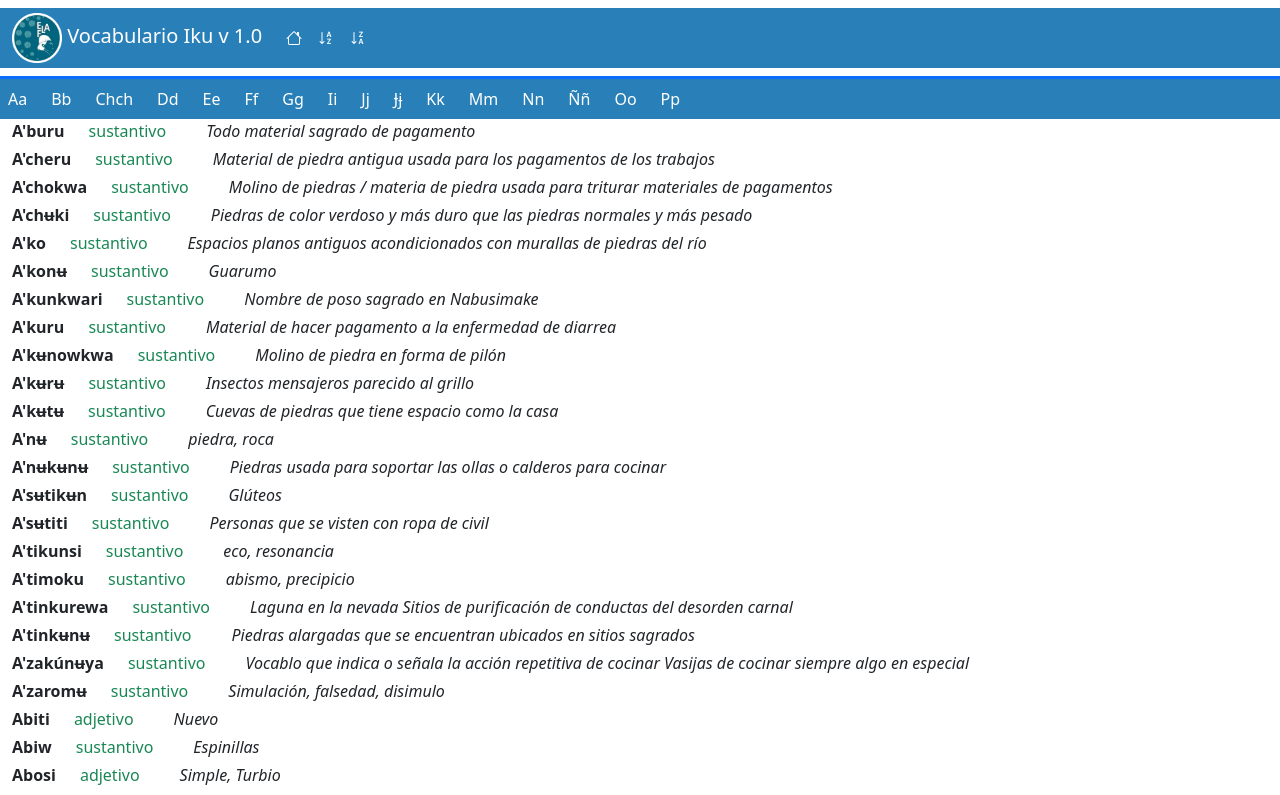
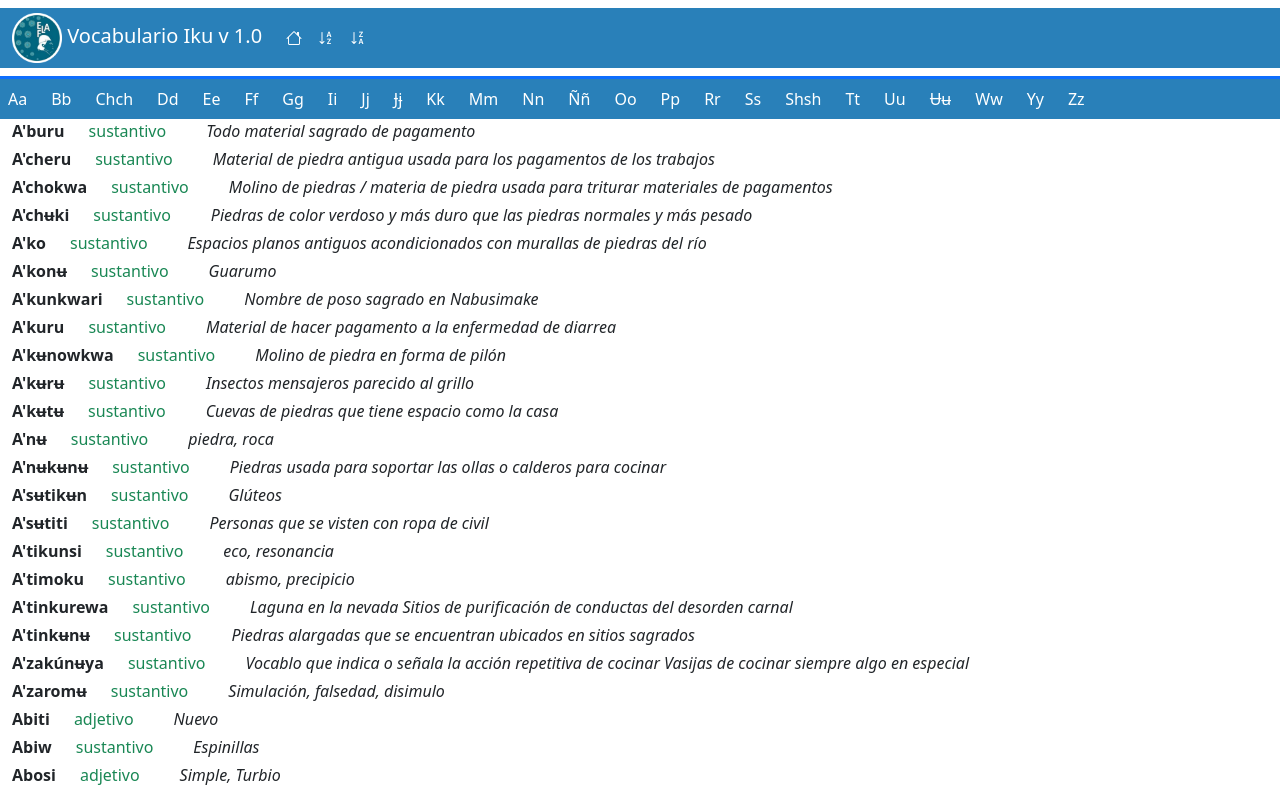
Before and after one commit to wilsonlargo/ikuvocabulario, a plain HTML site: page index.html in a window 1280 px wide. Shown: the top 795 px of the page. Drawn offline with nearby package versions, Linux system fonts and the light colour scheme.

Commit message:
Diccionario II

```diff
--- a/index.html
+++ b/index.html
@@ -133,7 +133,51 @@
                     Pp
                 </a>
             </div>
-
+            <div class="col-auto me-aut">
+                <a href="#" class="nav-link text-white" onclick="filtrar('R')">
+                    Rr
+                </a>
+            </div>
+            <div class="col-auto me-aut">
+                <a href="#" class="nav-link text-white" onclick="filtrar('S')">
+                    Ss
+                </a>
+            </div>
+            <div class="col-auto me-aut">
+                <a href="#" class="nav-link text-white" onclick="filtrar('Sh')">
+                    Shsh
+                </a>
+            </div>
+            <div class="col-auto me-aut">
+                <a href="#" class="nav-link text-white" onclick="filtrar('T')">
+                    Tt
+                </a>
+            </div>
+            <div class="col-auto me-aut">
+                <a href="#" class="nav-link text-white" onclick="filtrar('U')">
+                    Uu
+                </a>
+            </div>
+            <div class="col-auto me-aut">
+                <a href="#" class="nav-link text-white" onclick="filtrar('Ʉ')">
+                    Ʉʉ
+                </a>
+            </div>
+            <div class="col-auto me-aut">
+                <a href="#" class="nav-link text-white" onclick="filtrar('W')">
+                    Ww
+                </a>
+            </div>
+            <div class="col-auto me-aut">
+                <a href="#" class="nav-link text-white" onclick="filtrar('Y')">
+                    Yy
+                </a>
+            </div>
+            <div class="col-auto me-aut">
+                <a href="#" class="nav-link text-white" onclick="filtrar('Z')">
+                    Zz
+                </a>
+            </div>
         </div>
     </div>
 </header>
```
